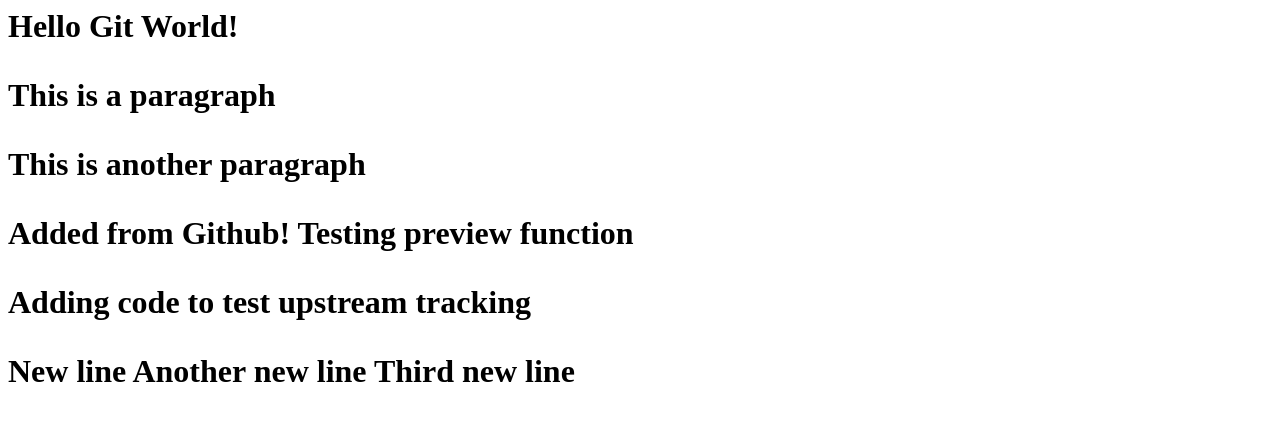
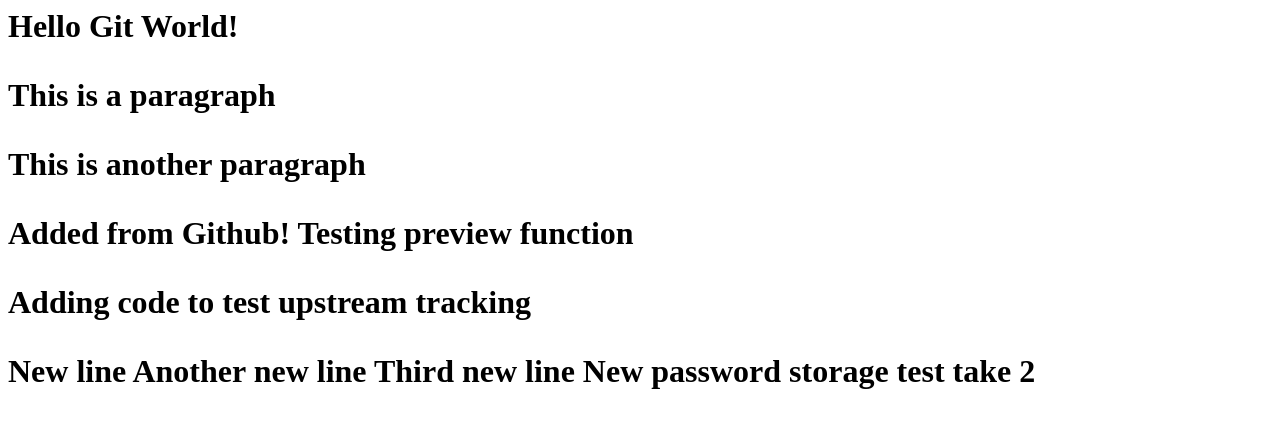
Before and after one commit to davengle/GitGitHubMastery, a plain HTML site: page index.html in a window 1280 px wide. Drawn offline with Linux system fonts and the light colour scheme.

Commit message:
Testing if my password is stored in keychain

```diff
--- a/index.html
+++ b/index.html
@@ -12,4 +12,5 @@
     New line
     Another new line
     Third new line
+	New password storage test take 2
 </div>
```
